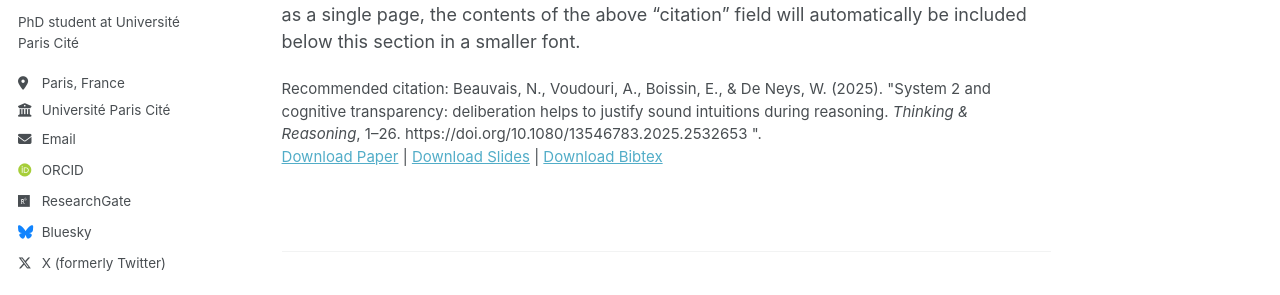
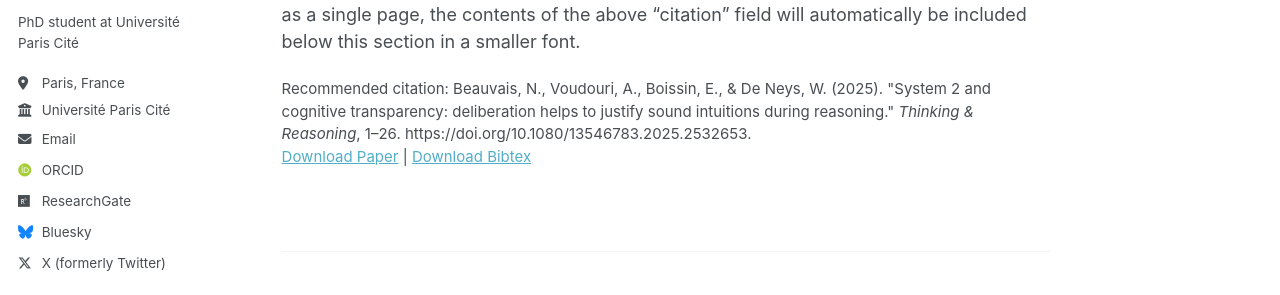
Before and after one commit to nbeauvais/nbeauvais.github.io, a Jekyll site: the page built from _publications/2009-10-01-paper-title-number-1.md, in a window 1280 px wide and 1156 px high. Shown: the part 304-599 px from the top of the window. Built offline with Jekyll 4.4.1, drawn with Linux system fonts in a browser that asks for light colours; some web fonts are replaced; a script that is not in the unit is left out; part of the change alters nothing that is shown.

```diff
--- a/_publications/2009-10-01-paper-title-number-1.md
+++ b/_publications/2009-10-01-paper-title-number-1.md
@@ -6,9 +6,8 @@ permalink: /publication/2025-08-02-Beauvais-et-al-2025
 excerpt: 'Recent dual-process work suggests that sound responses to reasoning tasks are often generated intuitively. This has led to the hypothesis that deliberation contributes to sound response justification rather than mere response generation. However, direct evidence supporting this justificatory role of deliberation remains sparse. To test this hypothesis, three studies examined whether people could properly justify their responses to classic bias problems (base rate neglect, bat and ball, and risky choice problems) when responses were given intuitively or after deliberation. Participants provided fast, intuitive responses under time pressure in a first block, followed by unconstrained, deliberative responses to the same problems in a second block, with justifications required in both cases. Results show participants generally struggled to properly justify intuitive correct responses but tended to properly justify deliberative correct responses. These findings suggest that deliberation helps articulate reasons for intuitions, highlighting its role in the justification of decisions.'
 date: 2025-08-02
 venue: 'Thinking & Reasoning'
-slidesurl: 'http://academicpages.github.io/files/slides1.pdf'
 paperurl: 'http://nbeauvais.github.io/files/Beauvais_et_al_2025_TAR_Justification_preprint.pdf'
 bibtexurl: 'http://nbeauvais.github.io/files/Beauvais2025.bib'
-citation: 'Beauvais, N., Voudouri, A., Boissin, E., & De Neys, W. (2025). &quot;System 2 and cognitive transparency: deliberation helps to justify sound intuitions during reasoning. <i>Thinking & Reasoning</i>, 1–26. https://doi.org/10.1080/13546783.2025.2532653 &quot;.'
+citation: 'Beauvais, N., Voudouri, A., Boissin, E., & De Neys, W. (2025). &quot;System 2 and cognitive transparency: deliberation helps to justify sound intuitions during reasoning.&quot; <i>Thinking & Reasoning</i>, 1–26. https://doi.org/10.1080/13546783.2025.2532653.'
 ---
 The contents above will be part of a list of publications, if the user clicks the link for the publication than the contents of section will be rendered as a full page, allowing you to provide more information about the paper for the reader. When publications are displayed as a single page, the contents of the above "citation" field will automatically be included below this section in a smaller font.
```
